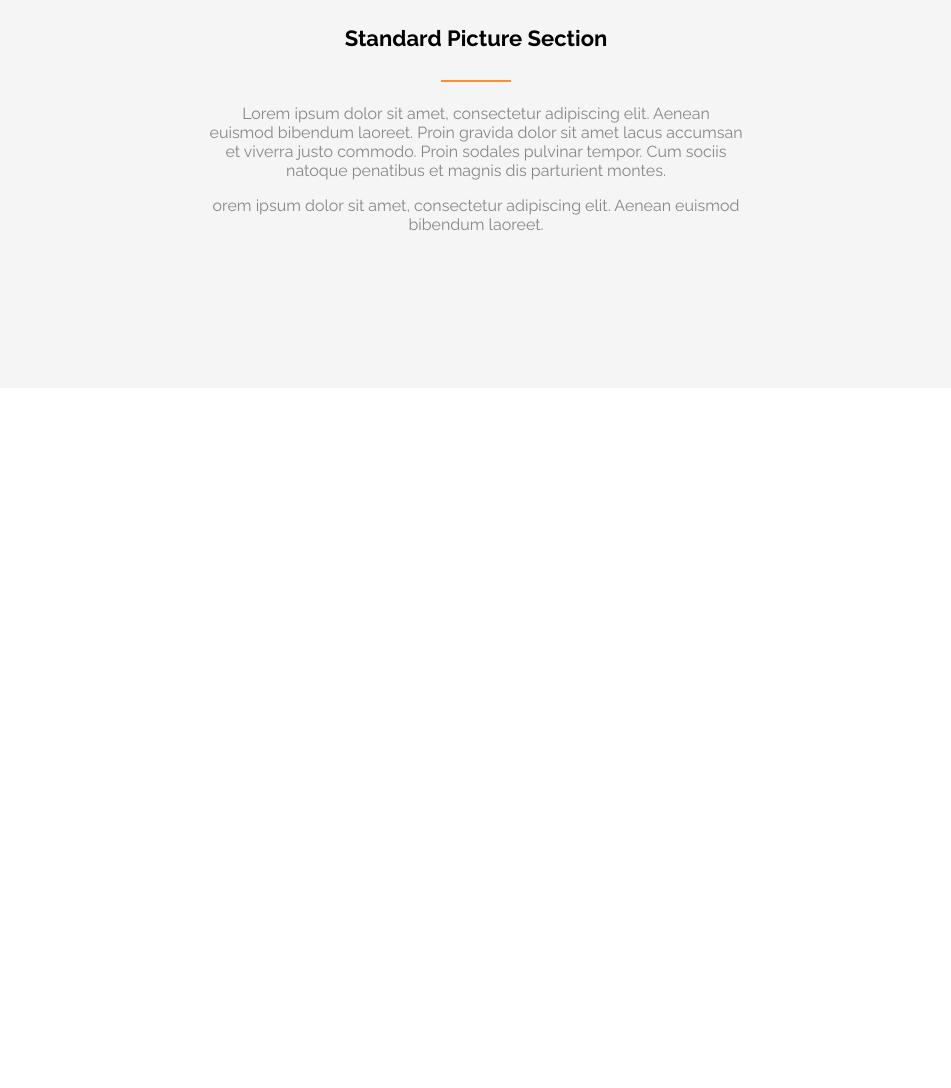
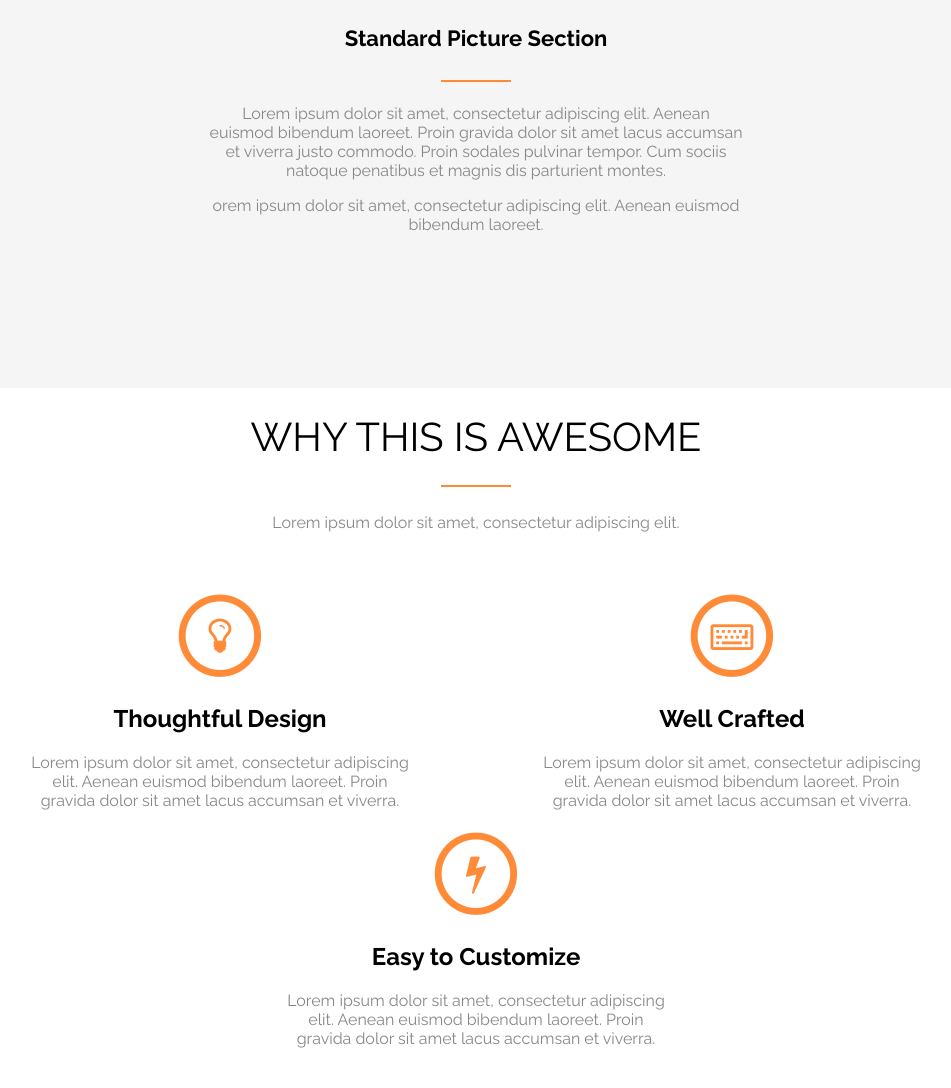
Before and after one commit to danieru0/axit, a website: page index.html in a window 1280 px wide. Shown: the part 2287-3375 px from the top of the page, without its empty margins (164-1115 px from the left). Before the commit the page ends 2675 px from the top, so only its background shows below. Drawn offline with Linux system fonts and the light colour scheme.

Commit message:
added why it is awesome section

```diff
--- a/index.html
+++ b/index.html
@@ -127,6 +127,36 @@
         </div>
         <img src="imgs/sub-list-righ.png" alt="">
     </article>
+    <section class="process">
+        <h3>Why this is awesome</h3>
+        <p>Lorem ipsum dolor sit amet, consectetur adipiscing elit.</p>
+        <div class="process__content">
+            <div class="process__content-block">
+                <span class="fa-stack fa-3x" aria-hidden="true">
+                    <span class="fa fa-circle-thin fa-stack-2x" aria-hidden="true"></span>
+                    <span class="fa fa-lightbulb-o fa-stack-1x" aria-hidden="true"></span>
+                </span>
+                <h4>Thoughtful Design</h4>
+                <p>Lorem ipsum dolor sit amet, consectetur adipiscing elit. Aenean euismod bibendum laoreet. Proin gravida dolor sit amet lacus accumsan et viverra.</p>
+            </div>
+            <div class="process__content-block">
+                <span class="fa-stack fa-3x" aria-hidden="true">
+                    <span class="fa fa-circle-thin fa-stack-2x" aria-hidden="true"></span>
+                    <span class="fa fa-keyboard-o fa-stack-1x" aria-hidden="true"></span>
+                </span>
+                <h4>Well Crafted</h4>
+                <p>Lorem ipsum dolor sit amet, consectetur adipiscing elit. Aenean euismod bibendum laoreet. Proin gravida dolor sit amet lacus accumsan et viverra.</p>
+            </div>
+            <div class="process__content-block">
+                <span class="fa-stack fa-3x" aria-hidden="true">
+                    <span class="fa fa-circle-thin fa-stack-2x" aria-hidden="true"></span>
+                    <span class="fa fa-bolt fa-stack-1x" aria-hidden="true"></span>
+                </span>
+                <h4>Easy to Customize</h4>
+                <p>Lorem ipsum dolor sit amet, consectetur adipiscing elit. Aenean euismod bibendum laoreet. Proin gravida dolor sit amet lacus accumsan et viverra.</p>
+            </div>
+        </div>
+    </section>
 <script src="js/main.js"></script>
 </body>
 </html>
--- a/scss/style.scss
+++ b/scss/style.scss
@@ -647,3 +647,81 @@ body {
         }
     }
 }
+
+//-------------PROCESS SECTION----------
+
+.process {
+    text-align: center;
+    width: 100%;
+    height: 592px;
+    display: flex;
+    justify-content: center;
+    align-items: center;
+    flex-direction: column;
+    h3 {
+        margin: 0;
+        margin-bottom: 10px;
+        font-family: Raleway;
+        font-size: 40px;
+        text-transform: uppercase;
+        font-weight: 400;
+        &::after {
+            content: "";
+            width: 70px;
+            height: 2px;
+            display: block;
+            background-color: #ff8b38;
+            margin-left: auto;
+            margin-right: auto;
+            margin-top: 25px;
+        }
+    }
+    p {
+        font-family: Raleway;
+        color: #86878b;
+    }
+    .process__content {
+        margin-top: 40px;
+        display: flex;
+        justify-content: space-around;
+        width: 80%;
+        flex-wrap: wrap;
+        .process__content-block {
+            font-family: Raleway;
+            width: 380px;
+            span {
+                color: #ff8b38;
+            }
+            span:last-child {
+                font-size: 40px;
+            }
+            h4 {
+                margin: 0;
+                margin-top: 20px;
+                font-size: 24px;
+            }
+            p {
+                margin-top: 20px;
+                color: #86878b;
+            }
+        }
+    }
+}
+
+@media (max-width: 1441px) {
+    .process {
+        height: 700px;
+    }
+}
+
+@media (max-width: 966px) {
+    .process {
+        height: 1000px;
+    }
+}
+
+@media (max-width: 472px) {
+    .process {
+        height: 1110px;
+    }
+}
```
Also changed, not shown: style.css.
